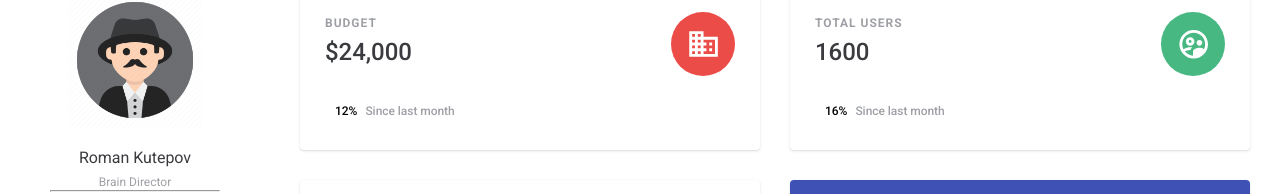
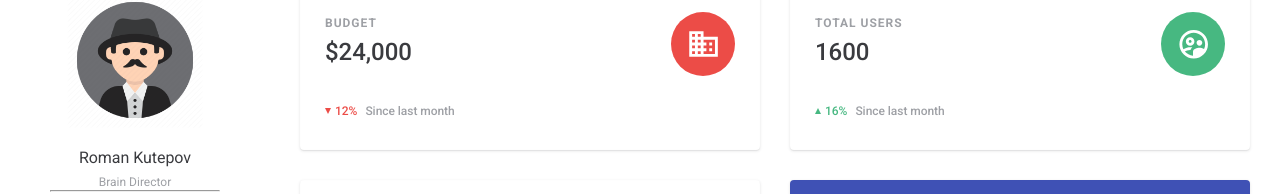
Before and after one commit to Aydayll/atabek, a React (Create React App) app: page /dashboard in a window 1280 px wide. Shown: the part 97-291 px from the top of the page. Built offline with nearby package versions, Linux system fonts and the light colour scheme.

Commit message:
change the items in topcards

```diff
--- a/src/pages/dashboard/index.jsx
+++ b/src/pages/dashboard/index.jsx
@@ -1,5 +1,5 @@
 import React from 'react';
-import TopCards from './topCards';
+import Cards from './topCards';
 import VerticalBar from './verticalBar';
 import CircleChart from './circle'
 import './style.scss';
@@ -7,7 +7,7 @@ const Dashboard = () => {
   return (
     <section className='dashboard'>
       <div className='section__container'>
-        <TopCards />
+        <Cards />
         <div className="row">
           <div className="col-9">
             <div className="dashboard__item">
--- a/src/pages/dashboard/topCards.jsx
+++ b/src/pages/dashboard/topCards.jsx
@@ -1,7 +1,7 @@
 import React from 'react';
 import { cardsData } from './const';
 
-const TopCards = () => {
+const Cards = () => {
   return (
     <div className='top-cards row top-cards__row'>
       {cardsData.map((item) => {
@@ -17,10 +17,15 @@ const TopCards = () => {
               </div>
               <div className='top-cards__details'>
                 {item.progressBar ? (
-                    <span className="top-cards__progressBar"></span>
+                  <span className='top-cards__progressBar'></span>
                 ) : (
                   <div>
-                      <span className='top-cards__percent'>{item.percent}%</span>
+                    <span
+                      className={`top-cards__percent ${
+                        item.income ? 'top-cards__percent--up' : 'top-cards__percent--down'
+                      }`}>
+                      {item.percent}%
+                    </span>
                     <span className='top-cards__month'>Since last month</span>
                   </div>
                 )}
@@ -33,4 +38,4 @@ const TopCards = () => {
   );
 };
 
-  export default TopCards;
+export default Cards;
```
Also changed, not shown: 1 other file (tests, documents, lock files or other folders). Lines whose indentation alone changed are shown as unchanged.
